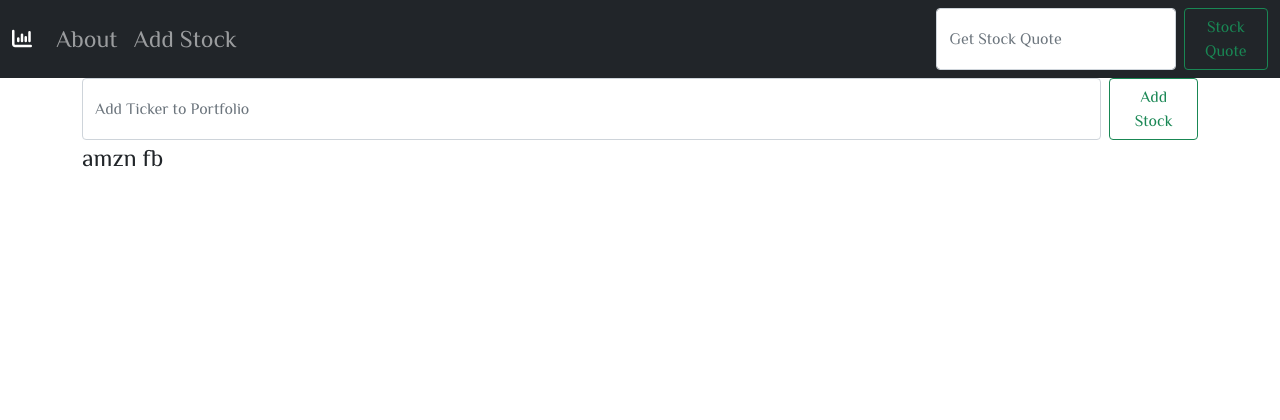
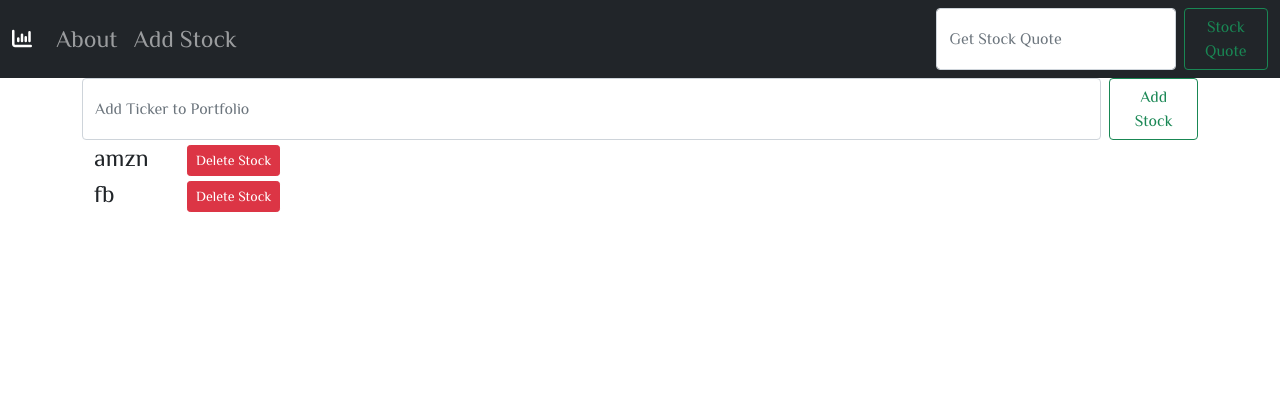
Before and after one commit to ashishkarki/Django-StockApp, a Django app: page /add_stock in a window 1280 px wide. Shown: the top 420 px of the page. Run offline with Django 3.2, Linux system fonts and the light colour scheme; data comes from the database, SQL or seed files in the repository; both versions use the stored data as it was after the commit; some libraries are stand-ins or nearby versions.

Commit message:
implementation to delete individual stock ticker in a portfolio

```diff
--- a/stocks/quotes/templates/add_stock.html
+++ b/stocks/quotes/templates/add_stock.html
@@ -17,7 +17,18 @@
     </form>
 
     {% for ticker in all_tickers %}
-        {{ ticker }}
+        <div class="container">
+            <div class="row">
+                <div class="col-sm-1">
+                    {{ ticker }}
+                </div>
+                <div class="col-sm-2">
+                    <a href="{% url 'delete' ticker.id %}" class="btn btn-sm btn-danger">
+                        Delete Stock
+                    </a>
+                </div>
+            </div>
+        </div>
     {% endfor %}
 
 {% endblock %}
--- a/stocks/quotes/urls.py
+++ b/stocks/quotes/urls.py
@@ -5,4 +5,5 @@
     path('', views.home, name="home"),
     path('about', views.about, name="about"),
     path('add_stock', views.add_stock, name="add_stock"),
+    path('delete/<stock_id>', views.delete, name="delete"),
 ]
--- a/stocks/quotes/views.py
+++ b/stocks/quotes/views.py
@@ -1,6 +1,7 @@
 from django.shortcuts import render, redirect
 from django.contrib import messages
 from .forms import StockForm
+
 
 # Create your views here.
 
@@ -49,3 +50,13 @@
         return render(request, 'add_stock.html', {
             'all_tickers': all_tickers
         })
+
+
+def delete(request, stock_id):
+    from .models import Stock
+
+    ticker = Stock.objects.get(pk=stock_id)
+    ticker.delete()
+    messages.success(request, "Stock Deleted!!")
+
+    return redirect('add_stock')
```
Also changed, not shown: stocks/db.sqlite3.
